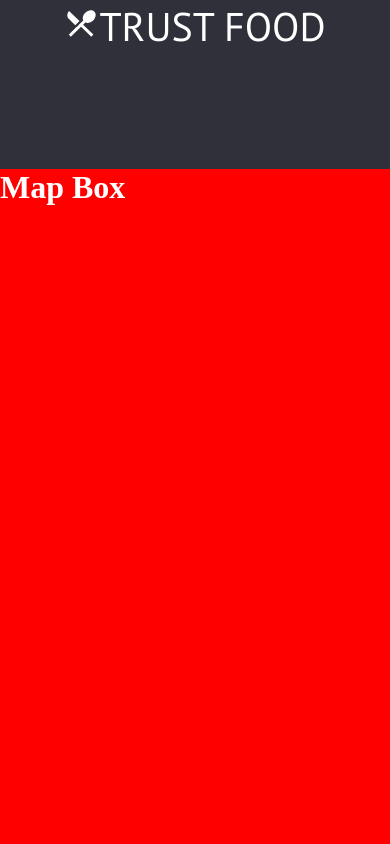
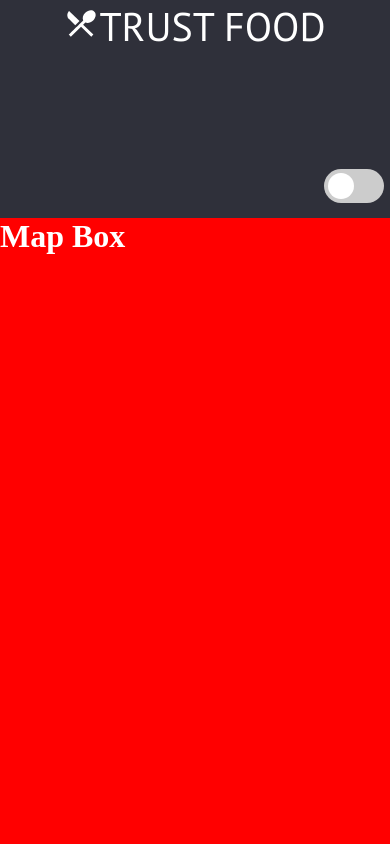
Before and after one commit to jozzbruer/Trust-Food, a React (Create React App) app: page / in a window 390 px wide. Shown: the top 844 px of the page. Built offline with nearby package versions, Linux system fonts and the light colour scheme.

Commit message:
Add the toogle button, and switch from map to reviews"

```diff
--- a/src/App.css
+++ b/src/App.css
@@ -29,26 +29,100 @@ body{
   color: white;
 }
 
+.displayButton{
+  display: none;
+}
+
 /*
  Small device
  */
 
  @media all and (max-width: 426px){
-  .wrapper{
+  /* .wrapper{
     display: block;
-  }
+  } */
   .map{
     width: 100vw;
-    height: 85vh;
+    height: 100vh;
     background: red;
     color: white;
   }
 
   .reviews{
     width: 100vw;
-    height: 85vh;
+    height: 100vh;
     background: blue;
   /* margin-left: 1rem; */
+
     color: white;
   }
+  .display{
+    display: none;
+  }
 }
+
+
+/* The switch - the box around the slider */
+.switch {
+  position: relative;
+  display: inline-block;
+  width: 60px;
+  height: 34px;
+  margin-left: 83%;
+  margin-bottom: 15px;
+}
+
+/* Hide default HTML checkbox */
+.switch input {
+  opacity: 0;
+  width: 0;
+  height: 0;
+}
+
+/* The slider */
+.slider {
+  position: absolute;
+  cursor: pointer;
+  top: 0;
+  left: 0;
+  right: 0;
+  bottom: 0;
+  background-color: #ccc;
+  -webkit-transition: .4s;
+  transition: .4s;
+}
+
+.slider:before {
+  position: absolute;
+  content: "";
+  height: 26px;
+  width: 26px;
+  left: 4px;
+  bottom: 4px;
+  background-color: white;
+  -webkit-transition: .4s;
+  transition: .4s;
+}
+
+input:checked + .slider {
+  background-color: #2196F3;
+}
+
+input:focus + .slider {
+  box-shadow: 0 0 1px #2196F3;
+}
+
+input:checked + .slider:before {
+  -webkit-transform: translateX(26px);
+  -ms-transform: translateX(26px);
+  transform: translateX(26px);
+}
+
+/* Rounded sliders */
+.slider.round {
+  border-radius: 34px;
+}
+
+.slider.round:before {
+  border-radius: 50%;
+}
--- a/src/App.js
+++ b/src/App.js
@@ -1,9 +1,22 @@
-import React from 'react';
+import React, {useState, useEffect} from 'react';
 import './App.css';
 import Navbar from './components/Navbar';
 import { BrowserRouter as Router, Switch, Route } from 'react-router-dom'
 
 function App() {
+  const [isMobile, setIsMobile] = useState(false)
+  const [review, setReview] = useState(false)
+
+  useEffect(()=>{
+    // window.addEventListener("resize", () => {
+      const ismobile = window.innerWidth <= 425;
+      if (ismobile) setIsMobile(!isMobile);
+  // }, true);
+  }, [])
+
+  function handleSwich(){
+    setReview(!review)
+  }
   return (
     <>
       <Router>
@@ -12,11 +25,18 @@ function App() {
           <Route path='/' />
         </Switch>
       </Router>
+      <div className={`${isMobile ? "" : "displayButton"}`}>
+        <label onChange={handleSwich} className="switch">
+        <input type="checkbox" />
+        <span className="slider round"></span>
+      </label>
+       </div>
+
       <div className='wrapper'>
-        <div className='map'>
+        <div className={`map ${review ? 'display' : ''}`}>
         <h1>Map Box</h1>
         </div>
-        <div className='reviews'>
+        <div className={`reviews ${review ? '' : 'display'}`}>
             <h1>Reviews Box</h1>
         </div>
       </div>
```
